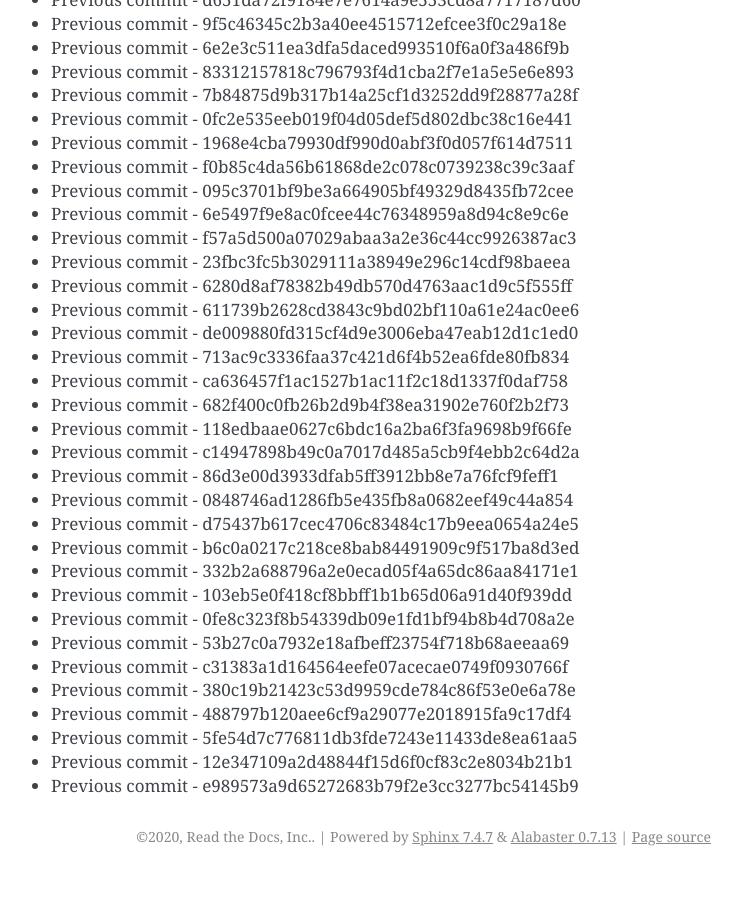
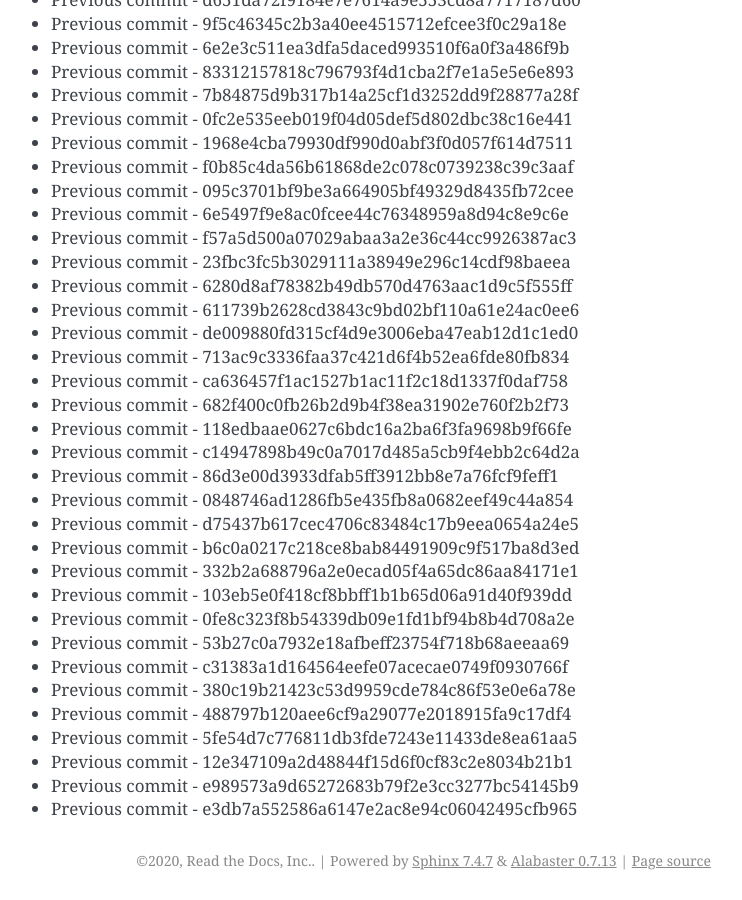
Before and after one commit to readthedocs/rtd-git-stresstest, a Sphinx documentation site: the page built from docs/updates.rst, in a window 1280 px wide and 900 px high, scrolled down 74735 px. Shown: the whole window, without its empty margins (399-1141 px from the left). Built offline with Sphinx 7.4.7, drawn with Linux system fonts in a browser that asks for light colours; before the commit the page ends 75611 px from its top, so only the background shows below that.

Commit message:
Generating commit from previous: e3db7a552586a6147e2ac8e94c06042495cfb965

```diff
--- a/docs/updates.rst
+++ b/docs/updates.rst
@@ -3172,3 +3172,4 @@ It can be tested for any performance characteristics.
 * Previous commit - 5fe54d7c776811db3fde7243e11433de8ea61aa5
 * Previous commit - 12e347109a2d48844f15d6f0cf83c2e8034b21b1
 * Previous commit - e989573a9d65272683b79f2e3cc3277bc54145b9
+* Previous commit - e3db7a552586a6147e2ac8e94c06042495cfb965
```
